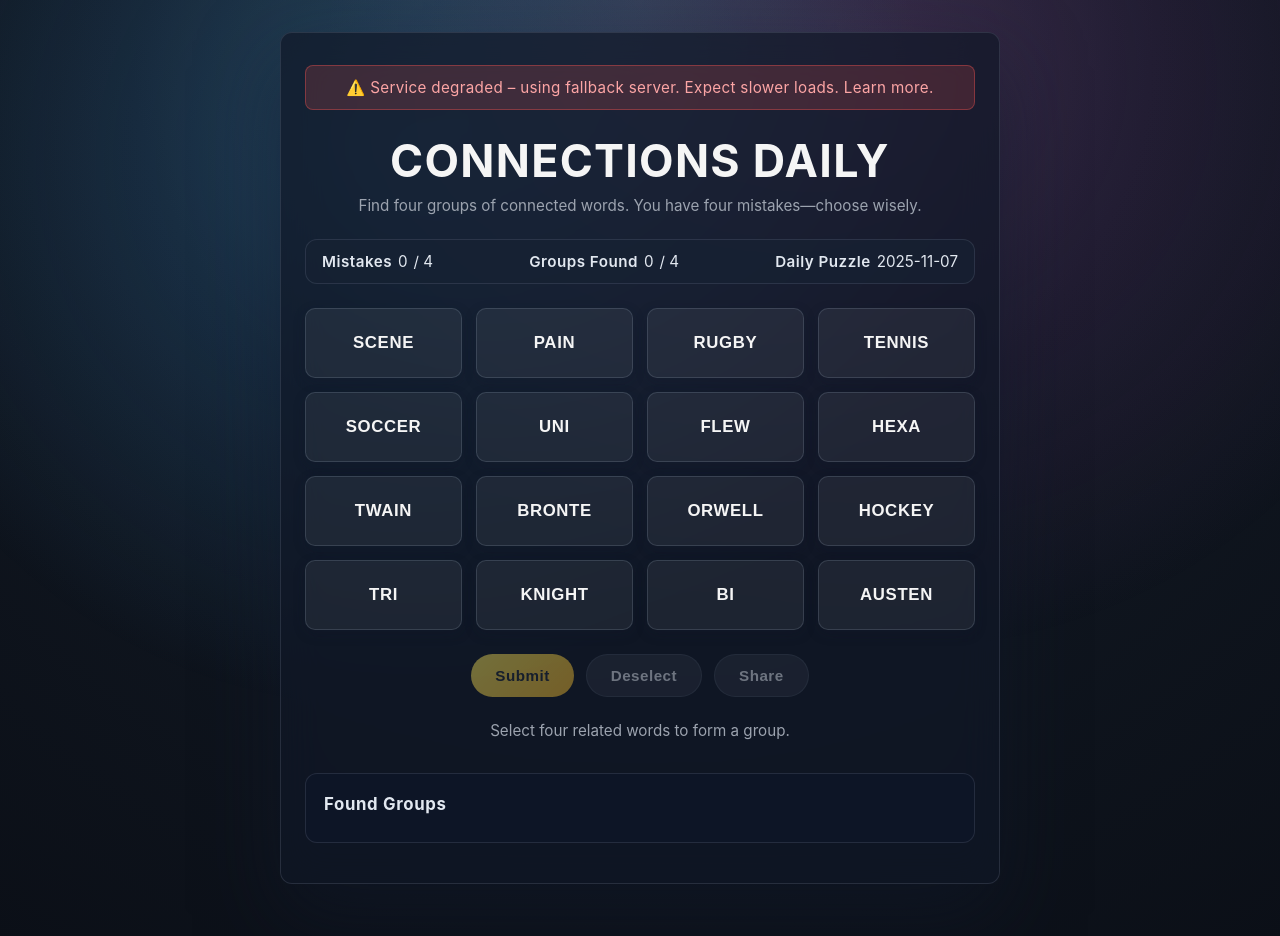
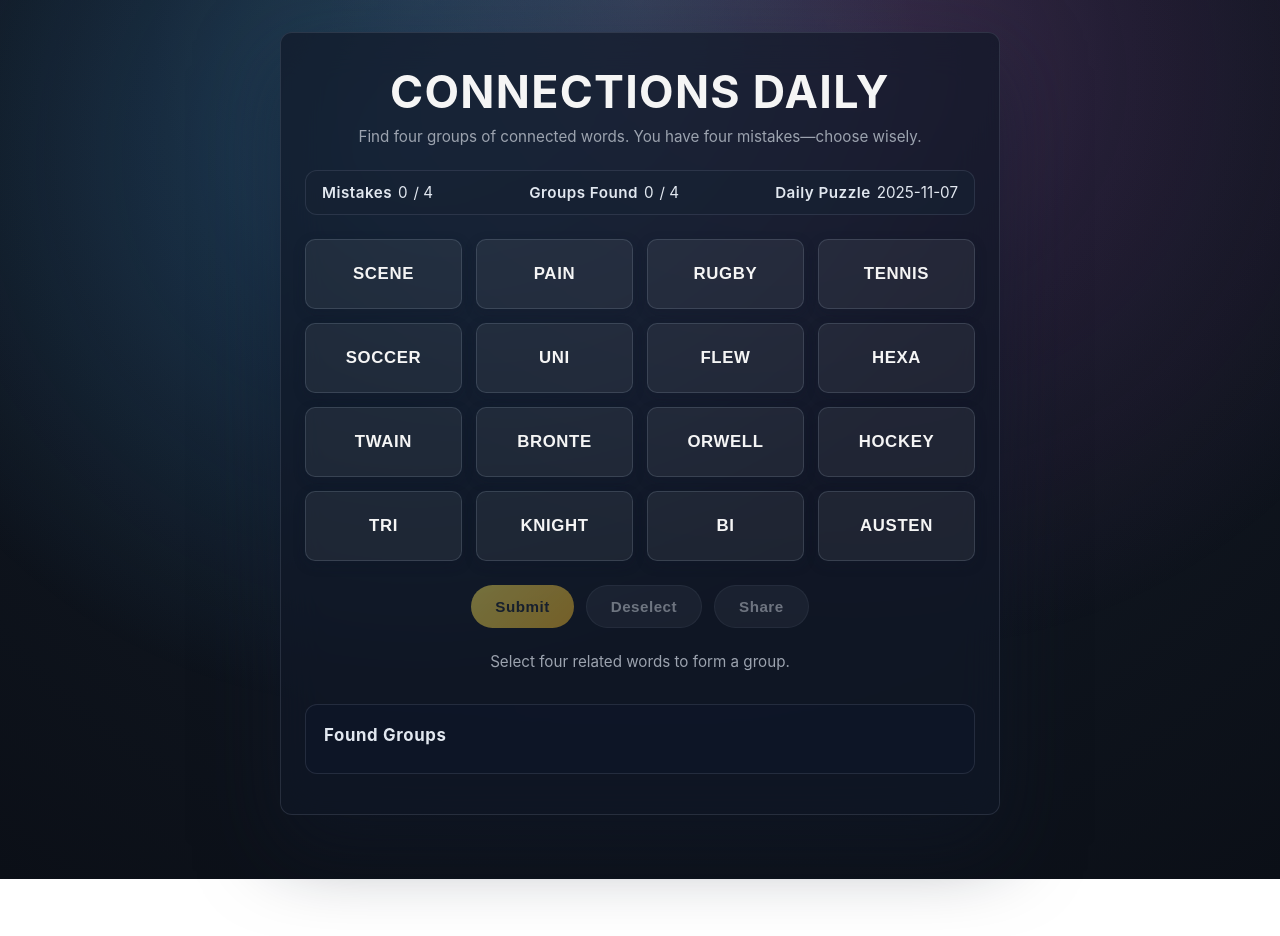
Before and after one commit to o3-ux/daily-puzzle, a website: page index.html in a window 1280 px wide. After the commit the page ends 879 px from the top, so only its background shows below. Drawn offline with Linux system fonts and the light colour scheme.

Commit message:
chore: remove emergency banner (fallback server notice) now that prod restored [skip ci]

```diff
--- a/index.html
+++ b/index.html
@@ -369,7 +369,6 @@
 </head>
 <body>
   <main class="app">
-    <div class="notice-banner" role="alert">⚠️ Service degraded – using fallback server. Expect slower loads. Learn more.</div>
     <header class="app__header">
       <h1>Connections Daily</h1>
       <p class="tagline">Find four groups of connected words. You have four mistakes—choose wisely.</p>
```
